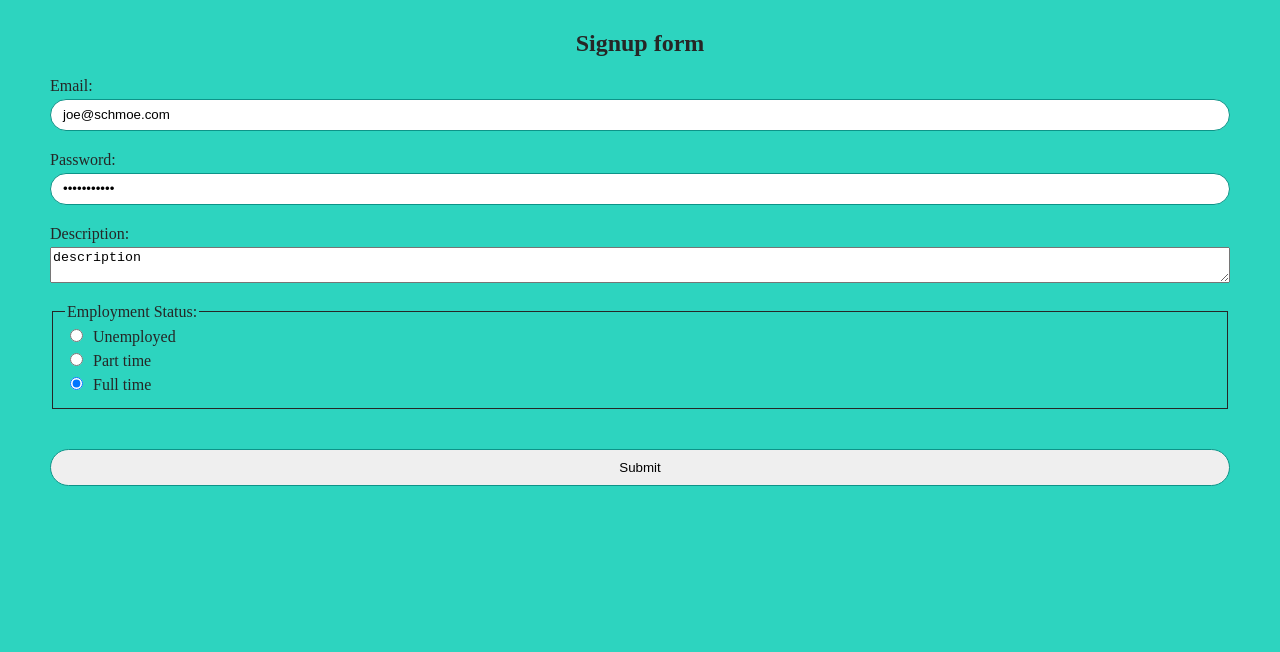
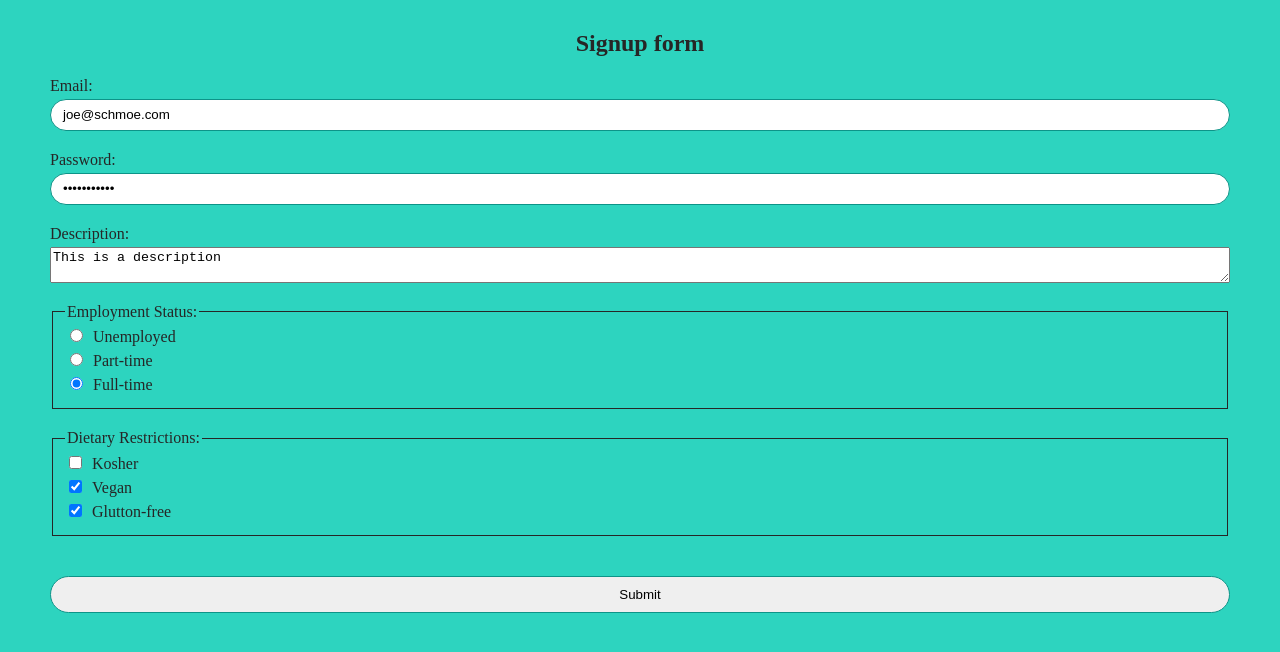
Before and after one commit to GaniyuSodiq/reactjs, a React (Vite) app in the folder 3-react-state/useState/: page / in a window 1280 px wide. Shown: the top 652 px of the page. Built offline with nearby package versions, Linux system fonts and the light colour scheme.

Commit message:
checkbox

```diff
--- a/3-react-state/useState/src/App.jsx
+++ b/3-react-state/useState/src/App.jsx
@@ -2,15 +2,19 @@ import React from 'react';
 import ReactDOM from 'react-dom/client';
 
 export default function App() {
-
-  // sure our chef d=claude doesnt need more form code
-  // but lets cover more about form incase we need them in other projects
+  /**
+   * Challenge: grab the employment status from the form and log it
+   * to the console. (Remember to select one of the radios before submitting)
+   *
+   * Note: This won't work the way you might expect quite yet!
+   */
 
   function signUp(formData) {
     const email = formData.get("email")
     const password = formData.get("password")
     const employmentStatus = formData.get("employmentStatus")
-    console.log(employmentStatus)
+    const dietaryRestrictions = formData.getAll("dietaryRestrictions")
+    console.log(dietaryRestrictions)
   }
 
   return (
@@ -24,45 +28,48 @@ export default function App() {
         <label htmlFor="password">Password:</label>
         <input id="password" defaultValue="password123" type="password" name="password" />
 
-        {/* // textarea is not input type textarea and has closing tag unlike input
-        // it is intended for longer text unlike unput type text thats for short text
-        // by default, users can drag the textarea to increase its width or height
-        // you can set a fixe size in css or use rows and cols attr in the html/jsx tag
-        // if you noticed the defaultValue attri,
-        // they are used so we dont type in the values on the UI whentesting the code
-        // this can be usefulif u were creating a form that will have default data or the user */}
-        <label htmlFor="description">Description: </label>
-        <textarea name="description" id="description" defaultValue="description"></textarea>
+        <label htmlFor="description">Description:</label>
+        <textarea id="description" name="description" defaultValue="This is a description"></textarea>
 
-        {/* // the next input is radio button
-        // they are used when you have multiple options fro the user to choose from
-        // and u want them to be able to select only one at a time
-        // radios button look better when u have the button at the left and lables at the right
-        // if we want users to be able to select only one of the radios,
-        // we have to give them the same name
-        // a good thing to do when using radio input is to put them in a fieldset
-        // the fieldset gives the entire selection a border,
-        // we use legend to give the fiedset label
-        // and bcs they have the same name, we only select one at a time
-        // picking the name of these radio inputs only show 'on' at the backend,
-        // if each one does not have its distinct value.
-        // if we want a value to be selected by default, we use 'defaultChecked' on the input
-        // this attribute can have {true} or just "true"
-        */}
         <fieldset>
-          <legend>Employment Status: </legend>
-          <label >
-            <input type="radio" name="employmentStatus" value="umemployed"/>
+          <legend>Employment Status:</legend>
+          <label>
+            <input type="radio" name="employmentStatus" value="unemployed" />
             Unemployed
-          </label>
-          <label >
-            <input type="radio" name="employmentStatus" value="part-time"/>
-            Part time
-          </label>
-          <label >
-            <input type="radio" name="employmentStatus" defaultChecked={true} value="full-time"/>
-            Full time
-          </label>
+        </label>
+          <label>
+            <input type="radio" name="employmentStatus" value="part-time" />
+            Part-time
+        </label>
+          <label>
+            <input type="radio" name="employmentStatus" defaultChecked={true} value="full-time" />
+            Full-time
+        </label>
+        </fieldset>
+
+        {/* // a very close relative to the radio button is checkbox
+        // with checkbox we can have multiple items checked at the same time
+        // which means we can also have more than one defaultChecked items
+        // one issue here is that when we select 2 values like checkbox allows
+        // our formData.get only icks the first value on the list
+        // this is unique to checkbox and there is a simple way around it
+        // the .get method we are calling on formData.get also have .getAll
+        // .getAll gets the values and gives them to us in an array*/}
+
+        <fieldset>
+          <legend>Dietary Restrictions:</legend>
+          <label>
+            <input type="checkbox" name="dietaryRestrictions" value="kosher" />
+            Kosher
+        </label>
+          <label>
+            <input type="checkbox" name="dietaryRestrictions" defaultChecked={true} value="vegan" />
+            Vegan
+        </label>
+          <label>
+            <input type="checkbox" name="dietaryRestrictions" defaultChecked={true} value="glutton-free" />
+            Glutton-free
+        </label>
         </fieldset>
 
         <button>Submit</button>
```
Also changed, not shown: 1 other file (tests, documents, lock files or other folders).
